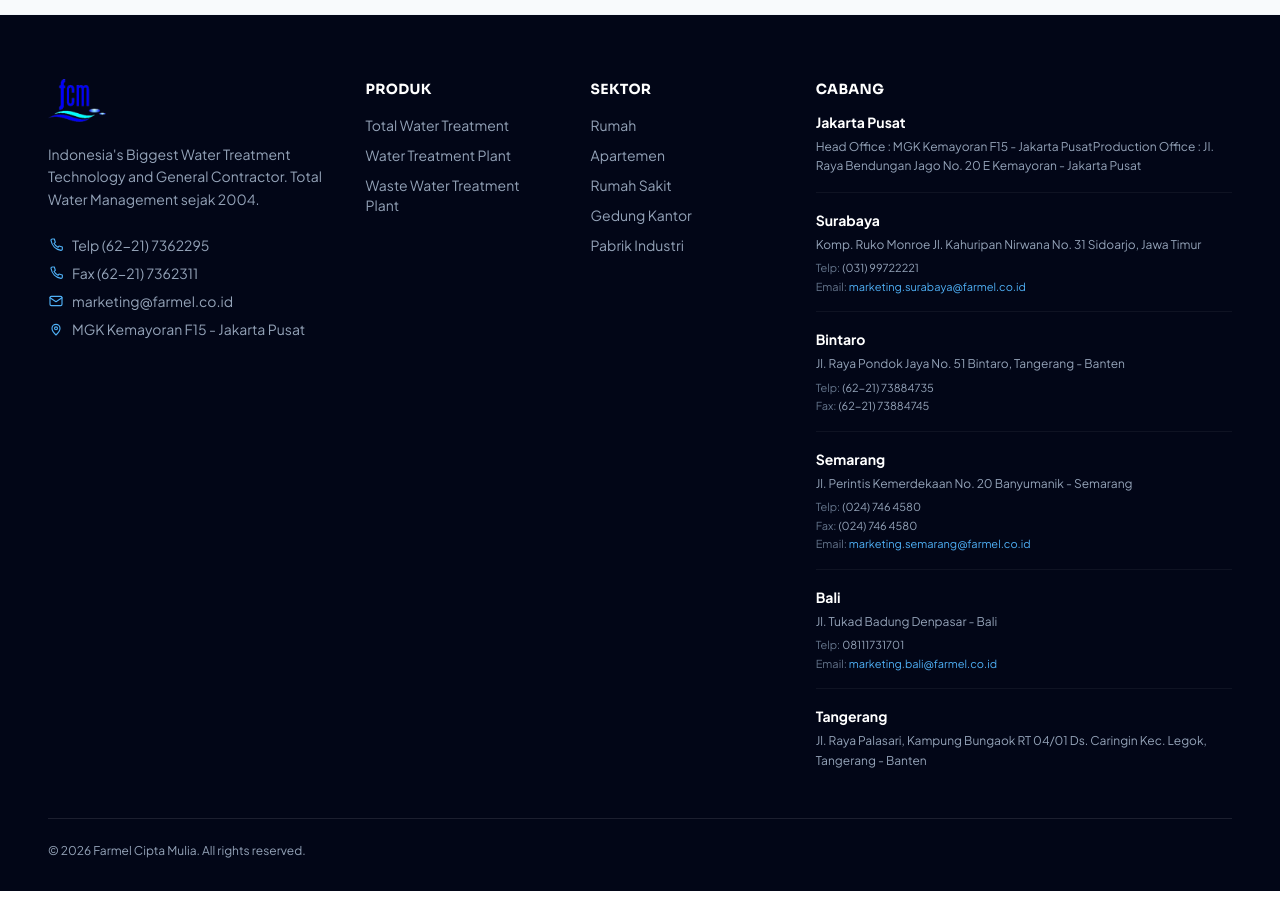
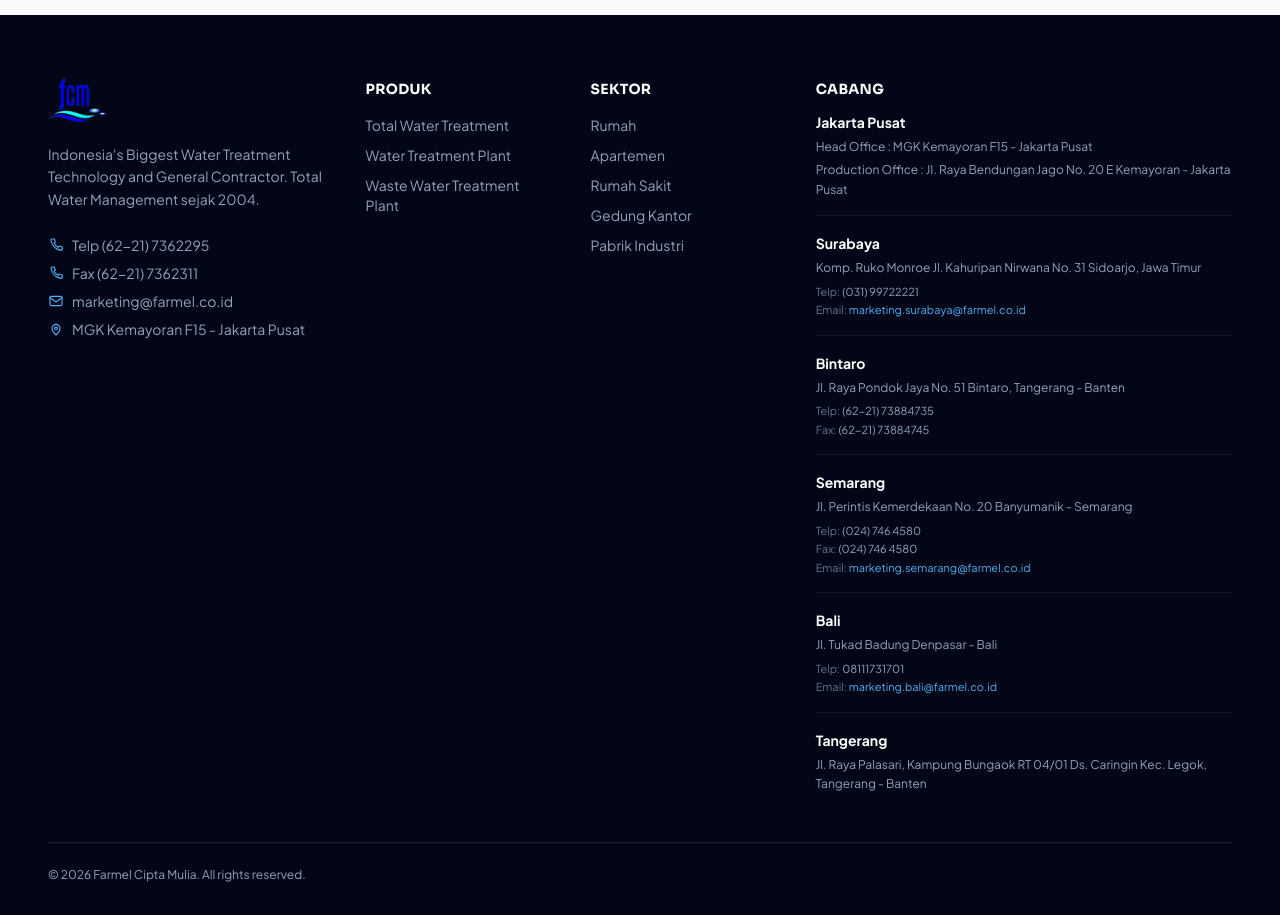
Before and after one commit to onlybot12/Farmel, a React (Vite) app: page / in a window 1280 px wide. Shown: the part 9240-10155 px from the top of the page. Before the commit the page ends 10131 px from the top, so only its background shows below. Built offline with nearby package versions, Linux system fonts and the light colour scheme.

Commit message:
Refactor branch details to use array for addresses
Refactor branch details structure to use an array for addresses and update related components.

```diff
--- a/src/components/Footer.tsx
+++ b/src/components/Footer.tsx
@@ -1,58 +1,65 @@
 import { Icon } from './Icon'
 import { contact } from '../data/content'
+
+interface Branch {
+  name: string
+  address: string[]
+  telp?: string
+  fax?: string
+  email?: string
+}
 
 export function Footer() {
   const products = ['Total Water Treatment', 'Water Treatment Plant', 'Waste Water Treatment Plant']
   const sectors = ['Rumah', 'Apartemen', 'Rumah Sakit', 'Gedung Kantor', 'Pabrik Industri']
 
-  // Daftar data detail cabang yang Anda berikan
-  const branchDetails = [
+  //
+  const branchDetails: Branch[] = [
     {
       name: 'Jakarta Pusat',
       address: [
-    'Head Office : MGK Kemayoran F15 - Jakarta Pusat',
-    'Production Office : JI. Raya Bendungan Jago No. 20 E Kemayoran - Jakarta Pusat',
+        'Head Office : MGK Kemayoran F15 - Jakarta Pusat',
+        'Production Office : JI. Raya Bendungan Jago No. 20 E Kemayoran - Jakarta Pusat',
       ],
-        },
+    },
     {
       name: 'Surabaya',
-      address: 'Komp. Ruko Monroe Jl. Kahuripan Nirwana No. 31 Sidoarjo, Jawa Timur',
+      address: ['Komp. Ruko Monroe Jl. Kahuripan Nirwana No. 31 Sidoarjo, Jawa Timur'],
       telp: '(031) 99722221',
       email: 'marketing.surabaya@farmel.co.id',
     },
     {
       name: 'Bintaro',
-      address: 'Jl. Raya Pondok Jaya No. 51 Bintaro, Tangerang - Banten',
+      address: ['Jl. Raya Pondok Jaya No. 51 Bintaro, Tangerang - Banten'],
       telp: '(62-21) 73884735',
       fax: '(62-21) 73884745',
     },
     {
       name: 'Semarang',
-      address:  'Jl. Perintis Kemerdekaan No. 20 Banyumanik - Semarang',
+      address: ['Jl. Perintis Kemerdekaan No. 20 Banyumanik - Semarang'],
       telp: '(024) 746 4580',
       fax: '(024) 746 4580',
       email: 'marketing.semarang@farmel.co.id',
     },
     {
       name: 'Bali',
-      address: 'Jl. Tukad Badung Denpasar - Bali',
+      address: ['Jl. Tukad Badung Denpasar - Bali'],
       telp: '08111731701',
       email: 'marketing.bali@farmel.co.id',
     },
     {
       name: 'Tangerang',
-      address: 'Jl. Raya Palasari, Kampung Bungaok RT 04/01 Ds. Caringin Kec. Legok, Tangerang - Banten',
+      address: ['Jl. Raya Palasari, Kampung Bungaok RT 04/01 Ds. Caringin Kec. Legok, Tangerang - Banten'],
     },
   ]
 
   return (
     <footer className="border-t border-slate-100 bg-slate-950 pt-16 pb-8 text-slate-400">
       <div className="container-x">
-        {/* Rasio lebar kolom grid disesuaikan agar kolom Cabang (paling kanan) menjadi lebih lebar */}
         <div className="grid gap-10 lg:grid-cols-[1.2fr_0.8fr_0.8fr_1.8fr]">
           <div>
 
-            {/* Bagian Logo Footer */}
+            { }
             <div className="flex items-center gap-3">
               <img
                 src="/logo.png"
@@ -76,7 +83,6 @@
               Total Water Management sejak 2004.
             </p>
 
-            {/* Kontak Utama (Sudah diperbaiki dengan mengganti contact.fax menjadi contact.phone2 agar lolos type-checking) */}
             <div className="mt-6 space-y-2 text-sm">
               <a
                 href={`tel:${contact.phone?.replace(/[^0-9+]/g, '')}`}
@@ -124,16 +130,22 @@
             </ul>
           </div>
 
-          {/* Kolom Cabang Baru */}
+          { }
           <div>
             <h4 className="font-display text-sm font-bold uppercase tracking-wide text-white mb-4">Cabang</h4>
             <div className="space-y-5">
               {branchDetails.map((b) => (
                 <div key={b.name} className="border-b border-white/5 pb-4 last:border-0 last:pb-0">
                   <h5 className="font-bold text-white text-sm leading-none mb-2">{b.name}</h5>
-                  <p className="text-slate-400 text-xs leading-relaxed">{b.address}</p>
 
-                  {/* Info Kontak Spesifik Cabang */}
+                  { }
+                  <div className="text-slate-400 text-xs leading-relaxed space-y-1">
+                    {b.address.map((line, idx) => (
+                      <p key={idx}>{line}</p>
+                    ))}
+                  </div>
+
+                  { }
                   {(b.telp || b.fax || b.email) && (
                     <div className="mt-1.5 text-[11px] text-slate-500 space-y-0.5">
                       {b.telp && (
```
